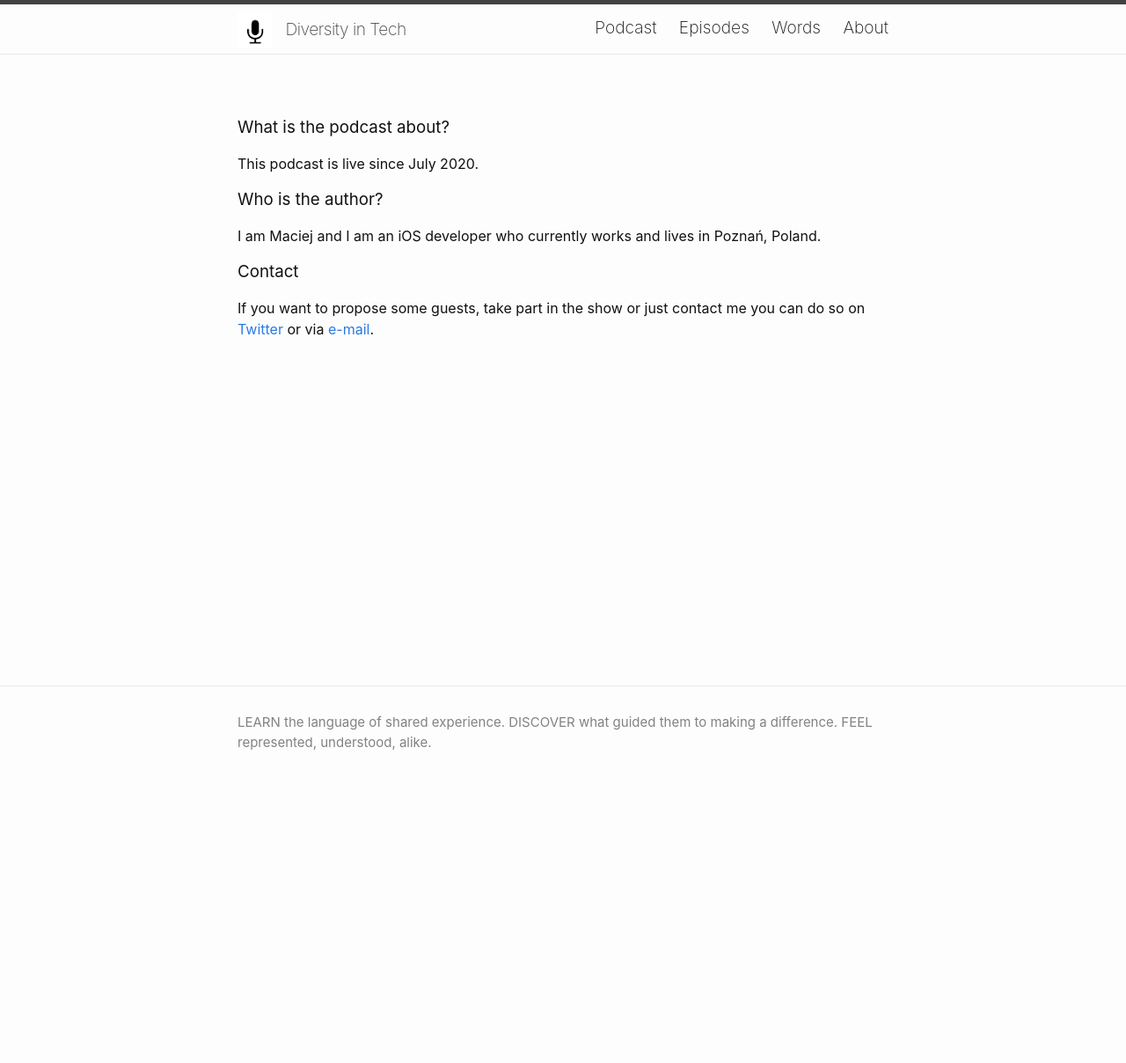
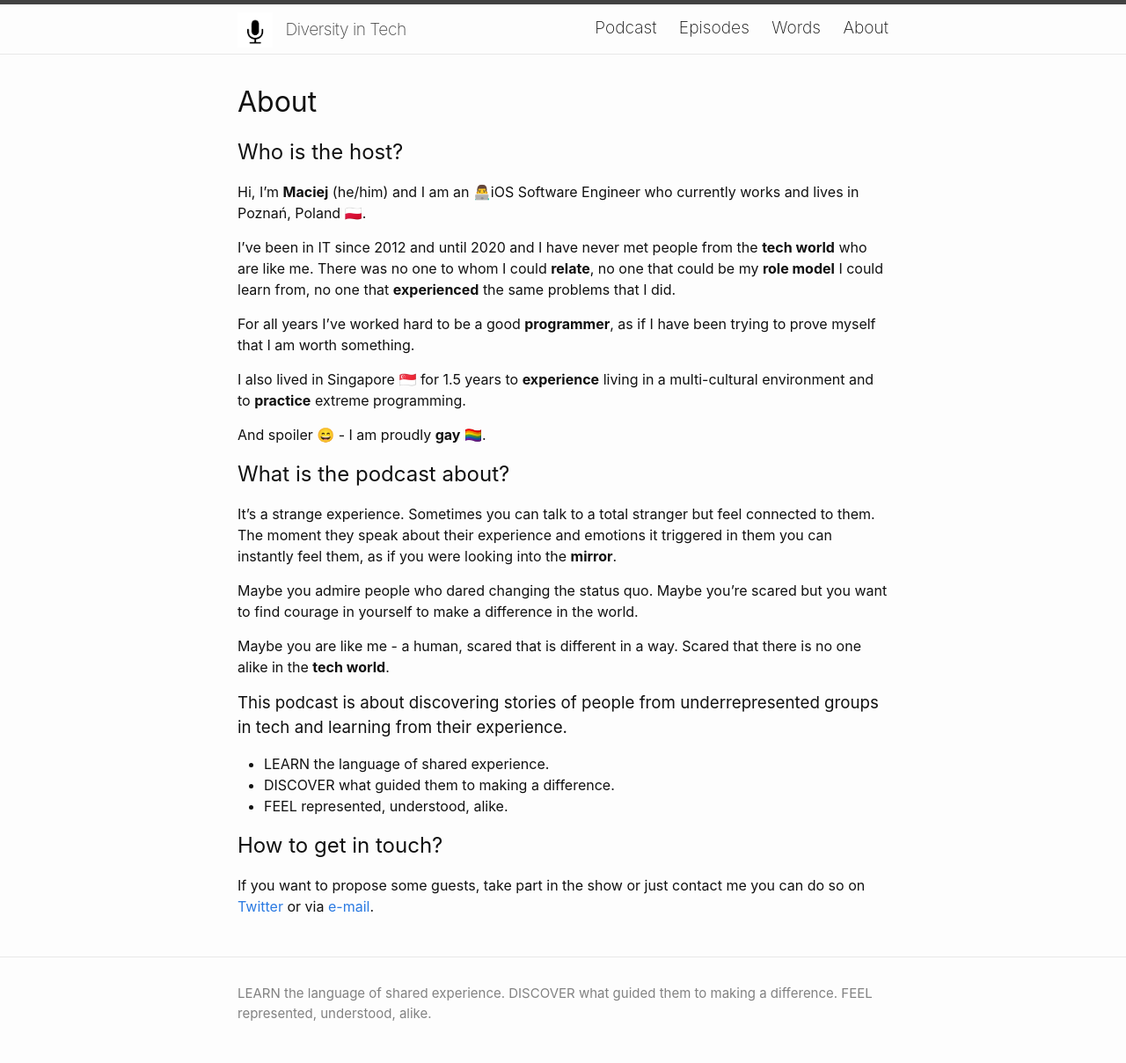
Before and after one commit to diversityin-tech/diversityin-tech.github.io, a Jekyll site: the page built from about.markdown, in a window 1280 px wide. Shown: the whole page at 88% size. Built offline with Jekyll 4.4.1, drawn with Linux system fonts in a browser that asks for light colours; before the commit the page ends 900 px from its top, so only the background shows below that.

Commit message:
Updates site content

```diff
--- a/_config.yml
+++ b/_config.yml
@@ -11,7 +11,7 @@ author:
   email: contact@diversityin.tech
 url: "https://diversityin.tech"
 twitter_username: diverseintech
-google_analytics: our-GA-key #TODO!
+google_analytics: UA-173531993-1
 theme: minima
 plugins:
   - jekyll-feed
--- a/_layouts/_default.html
+++ b/_layouts/_default.html
@@ -4,6 +4,9 @@
     <meta charset="utf-8">
     <title>{{ page.title }}</title>
     <link rel="stylesheet" href="/assets/css/styles.css">
+    {% if jekyll.environment == 'production' and site.google_analytics %}
+    {% include analytics.html %}
+    {% endif %}
   </head>
   <body>
     {% include navigation.html %}
--- a/_layouts/post.html
+++ b/_layouts/post.html
@@ -32,9 +32,11 @@ layout: default
 
   <div class="post-content e-content" itemprop="articleBody">
     {{ content }}
+    {%- if page.word -%}
     <h2>
       #{{ page.word }}
     </h2>
+    {%- endif -%}
   </div>
 
   {%- if site.disqus.shortname -%}
--- a/about.markdown
+++ b/about.markdown
@@ -2,13 +2,33 @@
 layout: default
 title: About
 ---
-<img class="aligncenter size-medium" src="">
 
-### What is the podcast about?
-This podcast is live since July 2020.
+# About
 
-### Who is the author?
-I am Maciej and I am an iOS developer who currently works and lives in Poznań, Poland.
+## Who is the host?
+Hi, I'm **Maciej** (he/him) and I am an 👨‍💻iOS Software Engineer who currently works and lives in Poznań, Poland 🇵🇱.
 
-### Contact
+I've been in IT since 2012 and until 2020 and I have never met people from the **tech world** who are like me. There was no one to whom I could **relate**, no one that could be my **role model** I could learn from, no one that **experienced** the same problems that I did.
+
+For all years I've worked hard to be a good **programmer**, as if I have been trying to prove myself that I am worth something.
+
+I also lived in Singapore 🇸🇬 for 1.5 years to **experience** living in a multi-cultural environment and to **practice** extreme programming.
+
+And spoiler 😄 - I am proudly **gay** 🏳️‍🌈.
+
+## What is the podcast about?
+It's a strange experience. Sometimes you can talk to a total stranger but feel connected to them. The moment they speak about their experience and emotions it triggered in them you can instantly feel them, as if you were looking into the **mirror**.
+
+Maybe you admire people who dared changing the status quo. Maybe you're scared but you want to find courage in yourself to make a difference in the world.
+
+Maybe you are like me - a human, scared that is different in a way. Scared that there is no one alike in the **tech world**.
+
+### This podcast is about discovering stories of people from underrepresented groups in tech and learning from their experience.
+
+- LEARN the language of shared experience.
+- DISCOVER what guided them to making a difference.
+- FEEL represented, understood, alike.
+
+
+## How to get in touch?
 If you want to propose some guests, take part in the show or just contact me you can do so on <a href="https://twitter.com/diverseintech">Twitter</a> or via <a href="mailto:contact@diversityin.tech">e-mail</a>.
```
Also changed, not shown: _includes/analytics.html (added, +9 -0 lines), _posts/2020-07-19-Welcome-to-Diversity-In-Tech-podcast.md (+30 -2 lines), words.md (+12 -3 lines).
